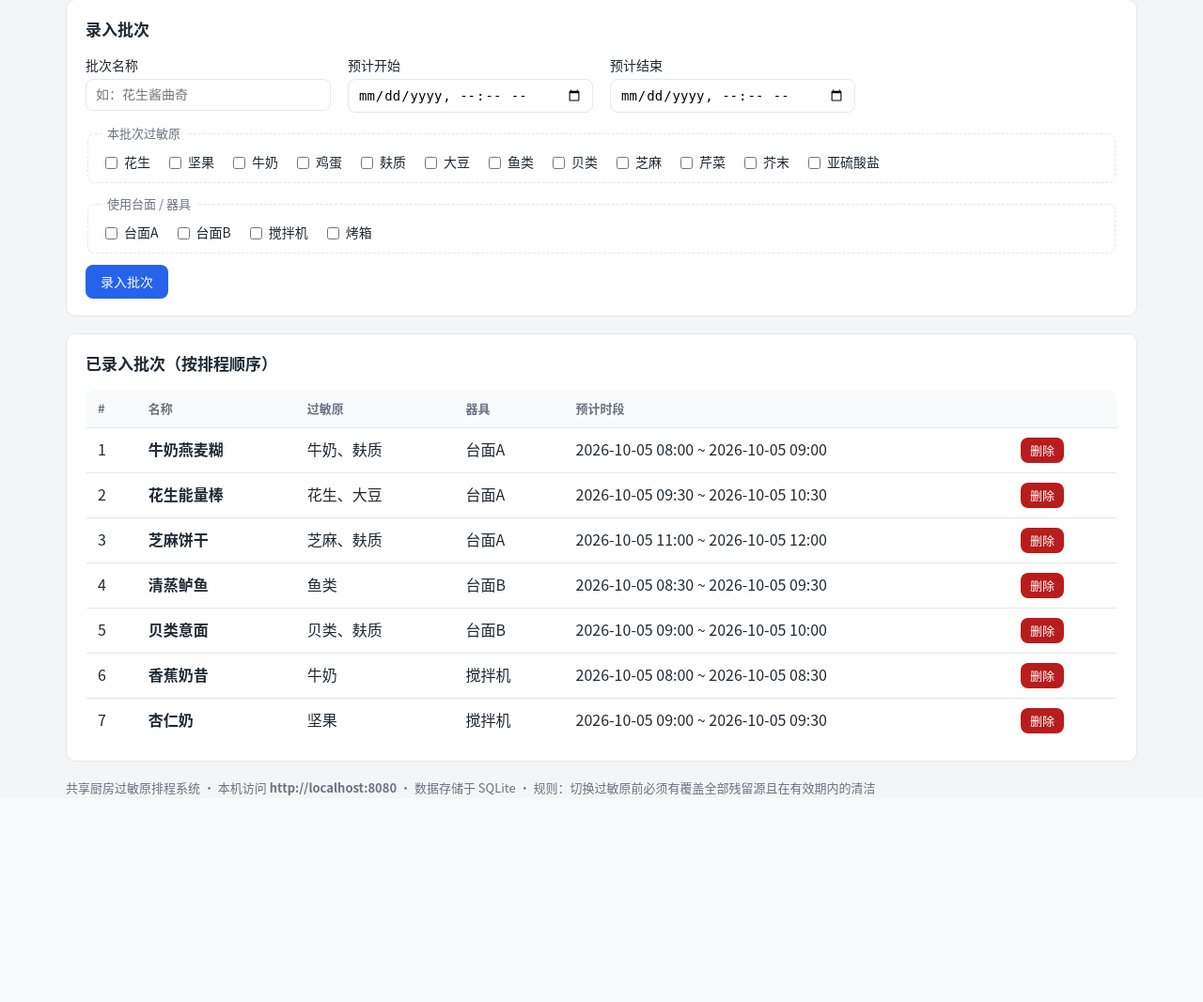
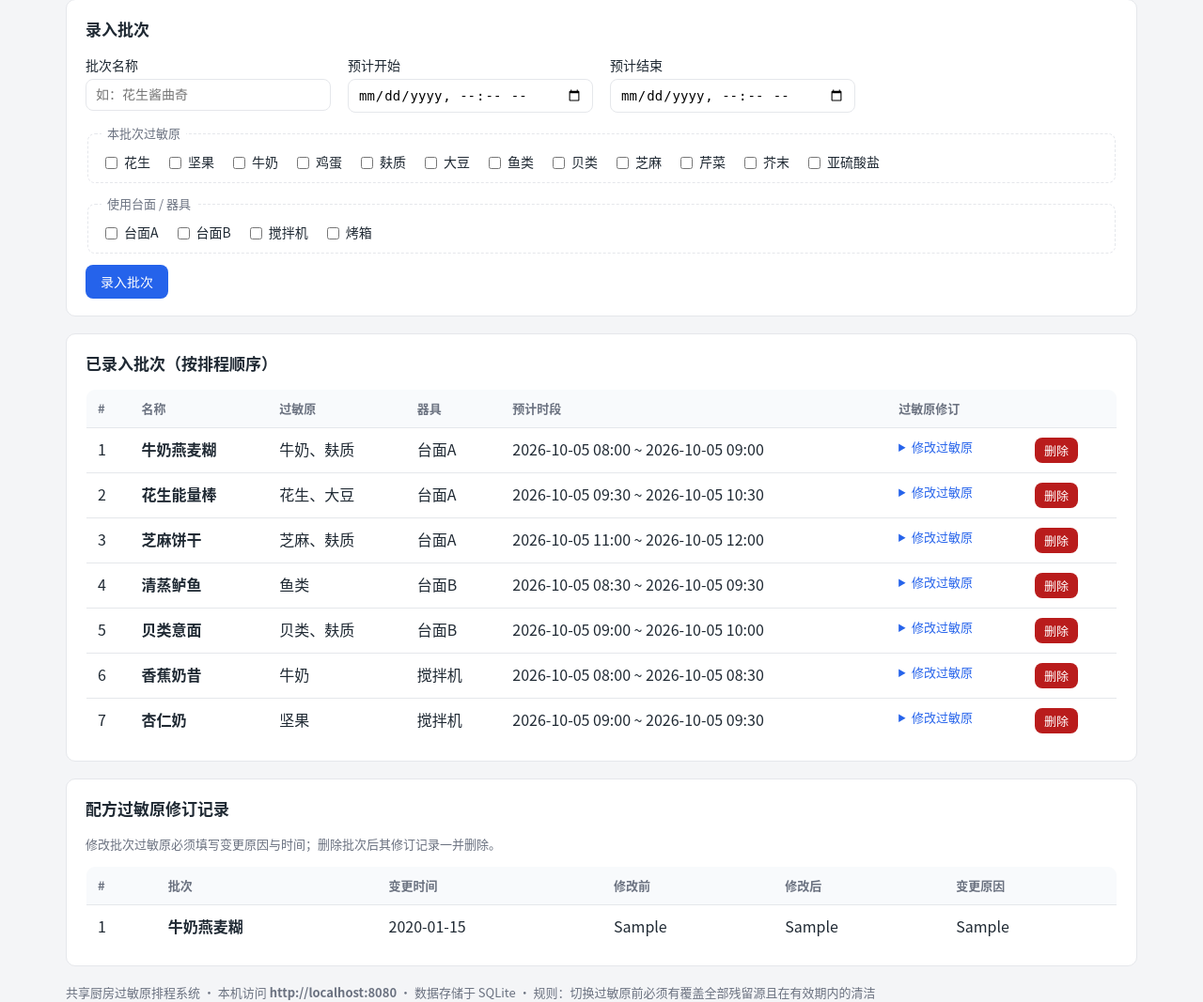
Before and after one commit to Peter03312/solo-gsb-bb5c15ad-1f8d2dbb-e78e-5f31-8943-ddb39339c3dc, a Flask app: page /batches in a window 1280 px wide. Shown: the part 85-1152 px from the top of the page at 94% size. Before the commit the page ends 932 px from the top, so only its background shows below. Run offline with Flask 3, Linux system fonts and the light colour scheme; data comes from the database, SQL or seed files in the repository; tables that the repository leaves empty hold one stand-in row (values such as "Sample post").

Commit message:
GSB 1f8d2dbb-e78e-5f31-8943-ddb39339c3dc B: platform archive

```diff
--- a/app.py
+++ b/app.py
@@ -53,6 +53,14 @@ CREATE TABLE IF NOT EXISTS cleaning (
     cleaned_at TEXT NOT NULL,
     valid_until TEXT NOT NULL,
     covers TEXT NOT NULL DEFAULT '*'
+);
+CREATE TABLE IF NOT EXISTS allergen_revision (
+    id INTEGER PRIMARY KEY AUTOINCREMENT,
+    batch_id INTEGER NOT NULL REFERENCES batch(id) ON DELETE CASCADE,
+    old_allergens TEXT NOT NULL DEFAULT '',
+    new_allergens TEXT NOT NULL DEFAULT '',
+    reason TEXT NOT NULL,
+    changed_at TEXT NOT NULL
 );
 """
 
@@ -162,6 +170,17 @@ def risk_action_text(risk):
     return risk["block_reason"]
 
 
+def revision_note_text(rev):
+    """看板与导出中展示的一行式“最近一次配方变更”说明。"""
+    if not rev:
+        return ""
+    old = join_alg(sorted(split_allergens(rev["old_allergens"])))
+    new = join_alg(sorted(split_allergens(rev["new_allergens"])))
+    when = (rev["changed_at"] or "").replace("T", " ")
+    return (f"配方过敏原最近变更（{when}）：{old} → {new}；"
+            f"原因：{rev['reason']}")
+
+
 # ---------------------------------------------------------------- 排程引擎
 
 def compute_schedule(conn):
@@ -176,6 +195,7 @@ def compute_schedule(conn):
         c["cleaned_dt"] = parse_dt(c["cleaned_at"])
         c["valid_dt"] = parse_dt(c["valid_until"])
         cleanings.setdefault(c["equipment_id"], []).append(c)
+    latest_rev = latest_revisions(conn)
 
     usage = {}  # equipment_id -> [已排入批次的占用记录]
     results = []
@@ -259,8 +279,20 @@ def compute_schedule(conn):
             "equipment_names": [eq_names.get(e, f"#{e}") for e in eqs],
             "start": start, "end": end,
             "status": status, "risks": risks, "blocks": blocks,
+            "latest_revision": latest_rev.get(row["id"]),
         })
     return results
+
+
+def latest_revisions(conn):
+    """每个批次最近一次过敏原修订（按记录 id 最大者，即最后保存的那次）。"""
+    latest = {}
+    for r in conn.execute(
+            "SELECT * FROM allergen_revision ar"
+            " WHERE ar.id = (SELECT MAX(id) FROM allergen_revision"
+            "                WHERE batch_id = ar.batch_id)"):
+        latest[r["batch_id"]] = dict(r)
+    return latest
 
 
 def normalize_seq(conn):
@@ -278,6 +310,7 @@ def inject_globals():
     return {"app_url": APP_URL, "port": PORT, "allergen_options": ALLERGENS,
             "risk_source_text": risk_source_text,
             "risk_action_text": risk_action_text,
+            "revision_note_text": revision_note_text,
             "join_alg": join_alg}
 
 
@@ -327,8 +360,49 @@ def batches():
     for r in conn.execute("SELECT * FROM batch_equipment"):
         equip_of.setdefault(r["batch_id"], []).append(eq_names.get(r["equipment_id"]))
     equipment = conn.execute("SELECT * FROM equipment ORDER BY id").fetchall()
+    revisions = conn.execute(
+        "SELECT ar.*, b.name AS batch_name FROM allergen_revision ar"
+        " JOIN batch b ON b.id = ar.batch_id"
+        " ORDER BY ar.id DESC").fetchall()
     return render_template("batches.html", rows=rows, equipment=equipment,
-                           equip_of=equip_of)
+                           equip_of=equip_of, revisions=revisions)
+
+
+@app.post("/batches/<int:bid>/allergens")
+def revise_allergens(bid):
+    """修改批次配方过敏原：必须填写变更原因与时间，保存前后集合的修订记录。
+
+    只更新 batch.allergens 并追加修订行；批次顺序、器具关联与清洁记录不受影响，
+    重新计算排程时自然使用最新集合。
+    """
+    conn = get_db()
+    row = conn.execute("SELECT * FROM batch WHERE id=?", (bid,)).fetchone()
+    if row is None:
+        flash("批次不存在或已删除", "error")
+        return redirect(url_for("batches"))
+    reason = request.form.get("reason", "").strip()
+    changed_at = request.form.get("changed_at", "").strip()
+    new_list = [a.strip() for a in request.form.getlist("allergens") if a.strip()]
+    old_set, new_set = split_allergens(row["allergens"]), set(new_list)
+    if not reason:
+        flash("未保存：修改过敏原必须填写变更原因", "error")
+    elif not changed_at or parse_dt(changed_at) is None:
+        flash("未保存：请填写有效的变更时间", "error")
+    elif new_set == old_set:
+        flash("未保存：过敏原集合无实际变化", "error")
+    else:
+        new_str = ",".join(new_list)
+        conn.execute("UPDATE batch SET allergens=? WHERE id=?", (new_str, bid))
+        conn.execute(
+            "INSERT INTO allergen_revision"
+            "(batch_id, old_allergens, new_allergens, reason, changed_at)"
+            " VALUES (?,?,?,?,?)",
+            (bid, row["allergens"], new_str, reason, changed_at))
+        conn.commit()
+        flash(f"批次「{row['name']}」过敏原已更新"
+              f"（{join_alg(sorted(old_set))} → {join_alg(sorted(new_set))}），"
+              f"修订记录已保存，重新计算排程将使用最新集合", "ok")
+    return redirect(url_for("batches"))
 
 
 @app.post("/batches/<int:bid>/delete")
@@ -429,6 +503,7 @@ def export_rows(results):
     """把排程结果展开为可导出的行。"""
     rows = []
     for i, r in enumerate(results, 1):
+        note = revision_note_text(r.get("latest_revision"))
         base = {
             "order": i,
             "batch": r["name"],
@@ -443,10 +518,14 @@ def export_rows(results):
                 row = dict(base)
                 row["risk_source"] = risk_source_text(risk)
                 row["action"] = risk_action_text(risk)
+                if note:
+                    row["action"] = f"{row['action']}；{note}"
                 rows.append(row)
         else:
             base["risk_source"] = "无前置残留" if r["status"] == "accepted" else "—"
             base["action"] = "；".join(r["blocks"]) if r["blocks"] else "无交叉污染风险"
+            if note:
+                base["action"] = f"{base['action']}；{note}"
             rows.append(base)
     return rows
 
--- a/static/style.css
+++ b/static/style.css
@@ -113,6 +113,23 @@ tr.blocked td { background: #fff7f7; }
 .moves button:disabled { opacity: 0.3; cursor: default; }
 .moves button:not(:disabled):hover { border-color: var(--accent); color: var(--accent); }
 
+.revision-note {
+  margin-top: 6px; font-size: 13px; color: var(--warn);
+  background: var(--warn-bg); border-radius: 6px; padding: 4px 8px;
+}
+
+details.rev summary { cursor: pointer; color: var(--accent); font-size: 13px; white-space: nowrap; }
+.rev-form { margin-top: 8px; display: flex; flex-direction: column; gap: 8px; min-width: 240px; }
+.rev-form fieldset {
+  border: 1px dashed var(--line); border-radius: 8px;
+  display: flex; flex-wrap: wrap; gap: 4px 12px; padding: 8px 12px;
+}
+.rev-form legend { font-size: 12px; color: var(--muted); padding: 0 4px; }
+.rev-form label { display: flex; flex-direction: column; gap: 2px; font-size: 13px; }
+.rev-form input[type="text"], .rev-form input[type="datetime-local"] {
+  padding: 6px 8px; border: 1px solid var(--line); border-radius: 6px; font-size: 13px;
+}
+
 .panel {
   background: var(--panel); border: 1px solid var(--line); border-radius: 10px;
   padding: 18px 20px; margin-bottom: 18px;
--- a/templates/batches.html
+++ b/templates/batches.html
@@ -36,7 +36,7 @@
   <h2>已录入批次（按排程顺序）</h2>
   {% if not rows %}<p class="empty">暂无批次。</p>{% else %}
   <table>
-    <thead><tr><th>#</th><th>名称</th><th>过敏原</th><th>器具</th><th>预计时段</th><th></th></tr></thead>
+    <thead><tr><th>#</th><th>名称</th><th>过敏原</th><th>器具</th><th>预计时段</th><th>过敏原修订</th><th></th></tr></thead>
     <tbody>
     {% for b in rows %}
       <tr>
@@ -46,8 +46,30 @@
         <td>{{ (equip_of.get(b.id) or [])|join('、') or '—' }}</td>
         <td class="time">{{ b.planned_start.replace('T', ' ') }} ~ {{ b.planned_end.replace('T', ' ') }}</td>
         <td>
+          <details class="rev">
+            <summary>修改过敏原</summary>
+            <form method="post" action="{{ url_for('revise_allergens', bid=b.id) }}" class="rev-form">
+              {% set cur = b.allergens.split(',') %}
+              <fieldset>
+                <legend>新的过敏原集合</legend>
+                {% for a in allergen_options %}
+                <label class="check"><input type="checkbox" name="allergens" value="{{ a }}"
+                      {% if a in cur %}checked{% endif %}> {{ a }}</label>
+                {% endfor %}
+              </fieldset>
+              <label>变更原因（必填）
+                <input type="text" name="reason" required placeholder="如：供应商确认原料不含大豆">
+              </label>
+              <label>变更时间（必填）
+                <input type="datetime-local" name="changed_at" required>
+              </label>
+              <div><button class="btn small" type="submit">保存修订</button></div>
+            </form>
+          </details>
+        </td>
+        <td>
           <form method="post" action="{{ url_for('delete_batch', bid=b.id) }}"
-                onsubmit="return confirm('确定删除批次「{{ b.name }}」？');">
+                onsubmit="return confirm('确定删除批次「{{ b.name }}」？其过敏原修订记录将一并删除。');">
             <button class="btn danger small" type="submit">删除</button>
           </form>
         </td>
@@ -57,4 +79,37 @@
   </table>
   {% endif %}
 </section>
+
+<section class="panel">
+  <h2>配方过敏原修订记录</h2>
+  <p class="hint">修改批次过敏原必须填写变更原因与时间；删除批次后其修订记录一并删除。</p>
+  {% if not revisions %}<p class="empty">暂无修订记录。</p>{% else %}
+  <table>
+    <thead><tr><th>#</th><th>批次</th><th>变更时间</th><th>修改前</th><th>修改后</th><th>变更原因</th></tr></thead>
+    <tbody>
+    {% for rev in revisions %}
+      <tr>
+        <td>{{ rev.id }}</td>
+        <td><strong>{{ rev.batch_name }}</strong></td>
+        <td class="time">{{ rev.changed_at.replace('T', ' ') }}</td>
+        <td>{{ join_alg(rev.old_allergens.split(',')|select('string')|map('trim')|select|list) }}</td>
+        <td>{{ join_alg(rev.new_allergens.split(',')|select('string')|map('trim')|select|list) }}</td>
+        <td>{{ rev.reason }}</td>
+      </tr>
+    {% endfor %}
+    </tbody>
+  </table>
+  {% endif %}
+</section>
+
+<script>
+// 变更时间默认填入当前时间（操作者可按需修改）
+document.querySelectorAll('input[name="changed_at"]').forEach(function (el) {
+  if (!el.value) {
+    var d = new Date();
+    d.setMinutes(d.getMinutes() - d.getTimezoneOffset());
+    el.value = d.toISOString().slice(0, 16);
+  }
+});
+</script>
 {% endblock %}
--- a/templates/index.html
+++ b/templates/index.html
@@ -67,6 +67,9 @@
         {% elif r.status == 'accepted' %}
         <span class="muted">无前置残留风险（首用器具或器具空闲）</span>
         {% endif %}
+        {% if r.latest_revision %}
+        <div class="revision-note">📝 {{ revision_note_text(r.latest_revision) }}</div>
+        {% endif %}
       </td>
       <td class="moves">
         <form method="post" action="{{ url_for('move_batch', bid=r.id, direction='up') }}">
```
Also changed, not shown: README.md.
